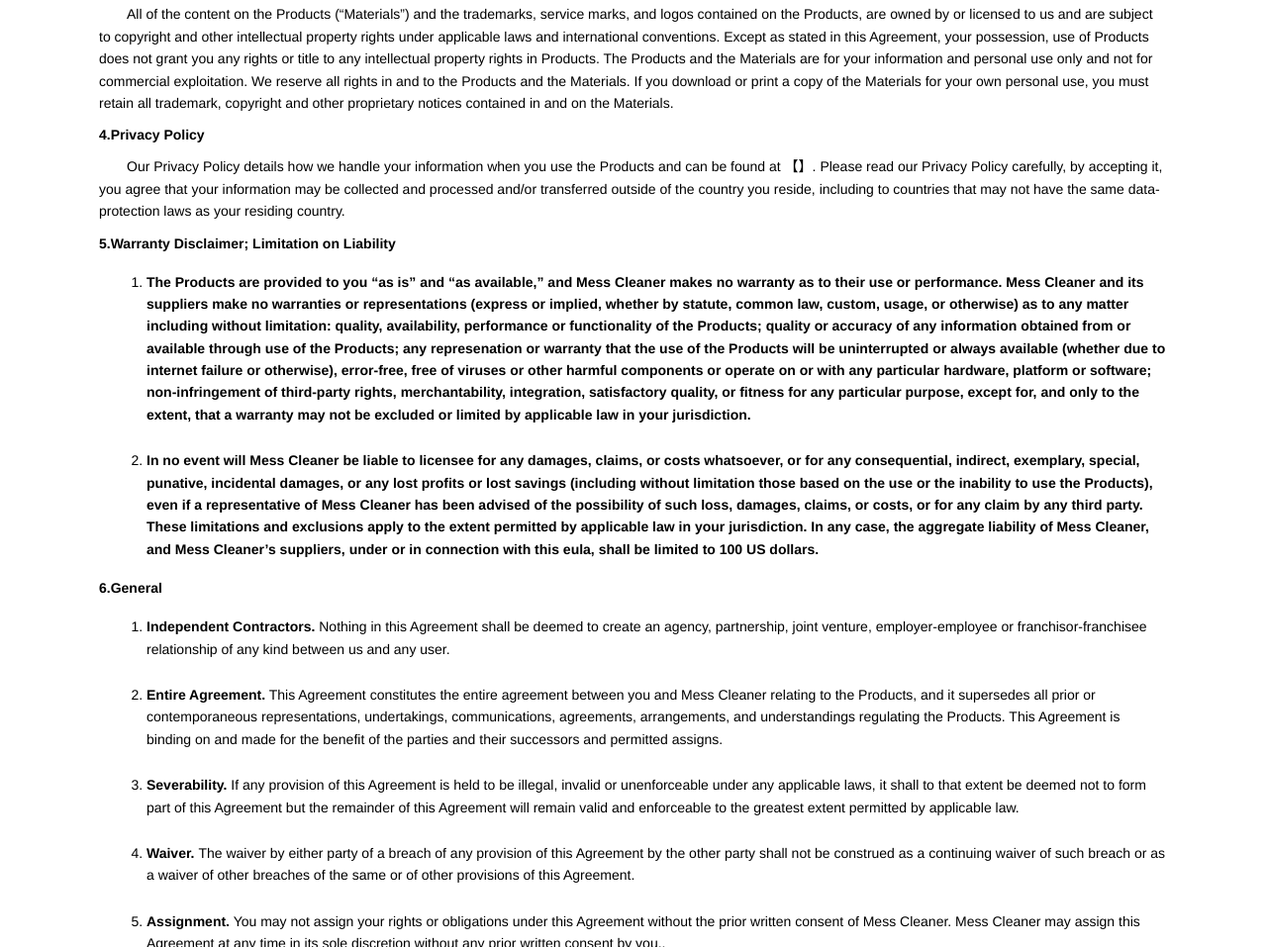
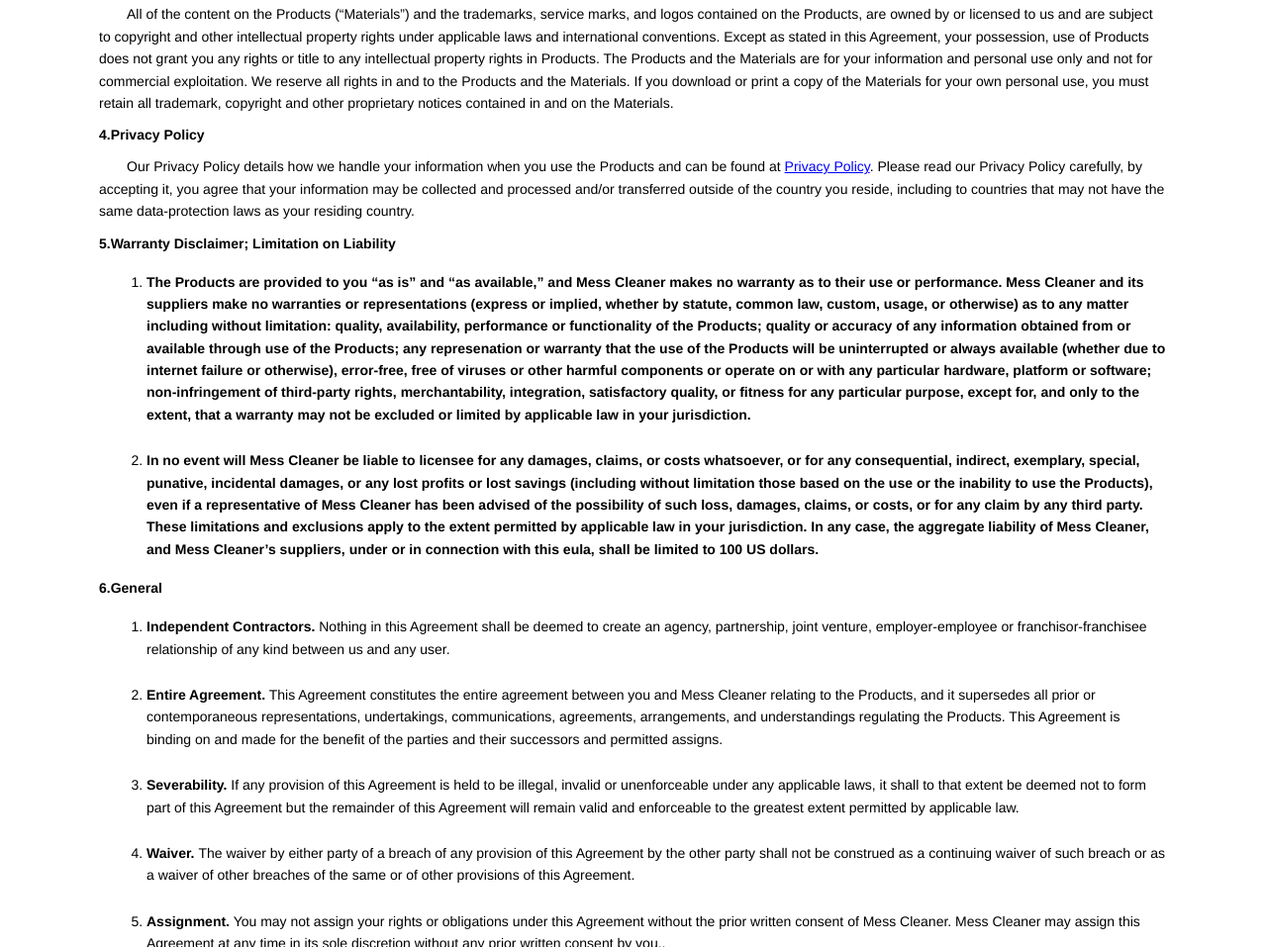
Before and after one commit to MessClean/messclean.github.io, a plain HTML site: page protocol/terms.html in a window 1280 px wide. Shown: the part 1128-2085 px from the top of the page at 99% size. Drawn offline with Linux system fonts and the light colour scheme.

Commit message:
update terms

```diff
--- a/protocol/terms.html
+++ b/protocol/terms.html
@@ -73,7 +73,8 @@
       personal use, you must retain all trademark, copyright and other proprietary notices contained in and on the
       Materials. </p>
     <h4>4.Privacy Policy</h4>
-    <p>Our Privacy Policy details how we handle your information when you use the Products and can be found at 【】.
+    <p>Our Privacy Policy details how we handle your information when you use the Products and can be found at <a
+        href="privacy.html">Privacy Policy</a>.
       Please read our Privacy Policy carefully, by accepting it, you agree that your information may be collected and
       processed and/or transferred outside of the country you reside, including to countries that may not have the same
       data-protection laws as your residing country.</p>
```
